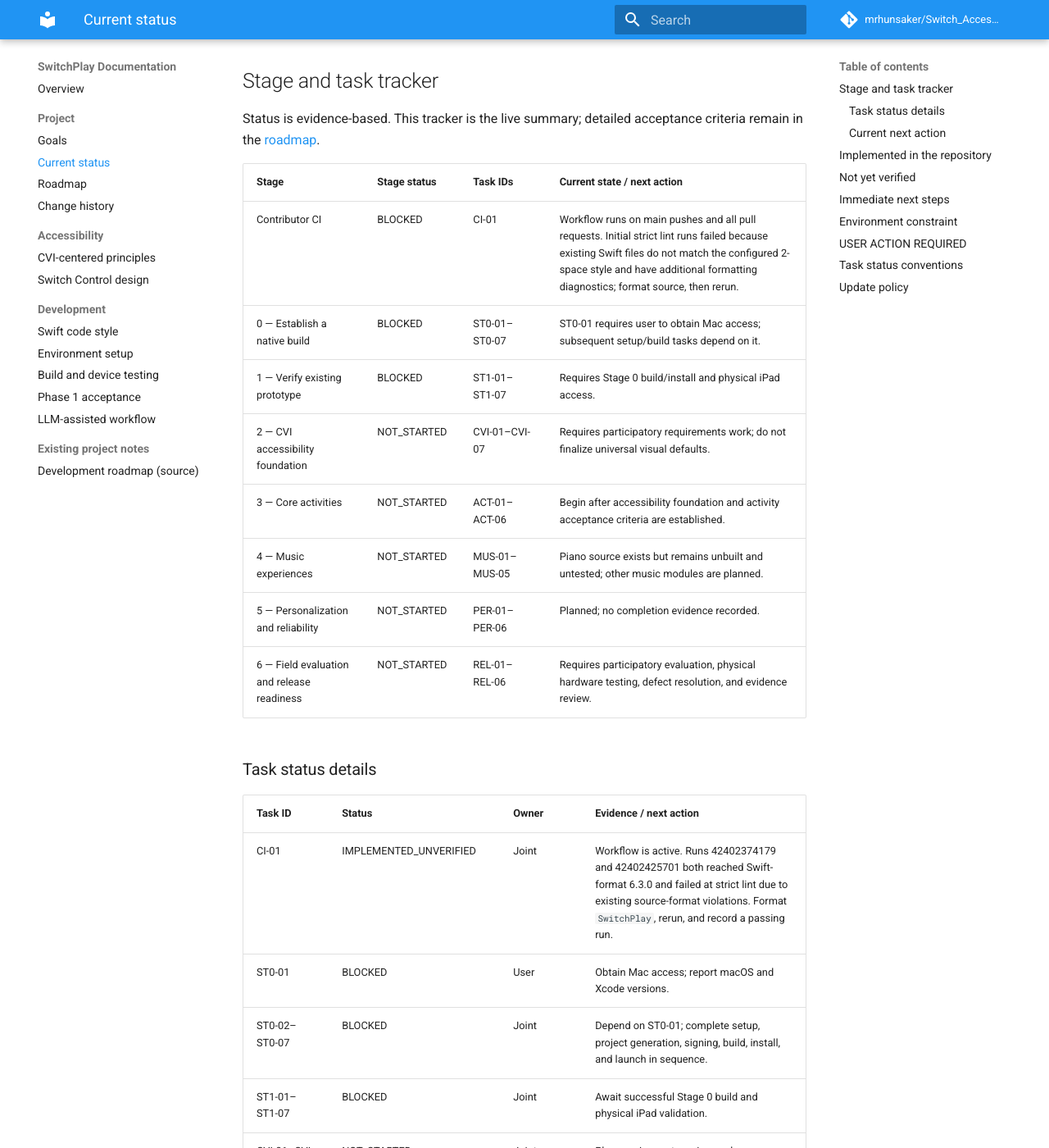
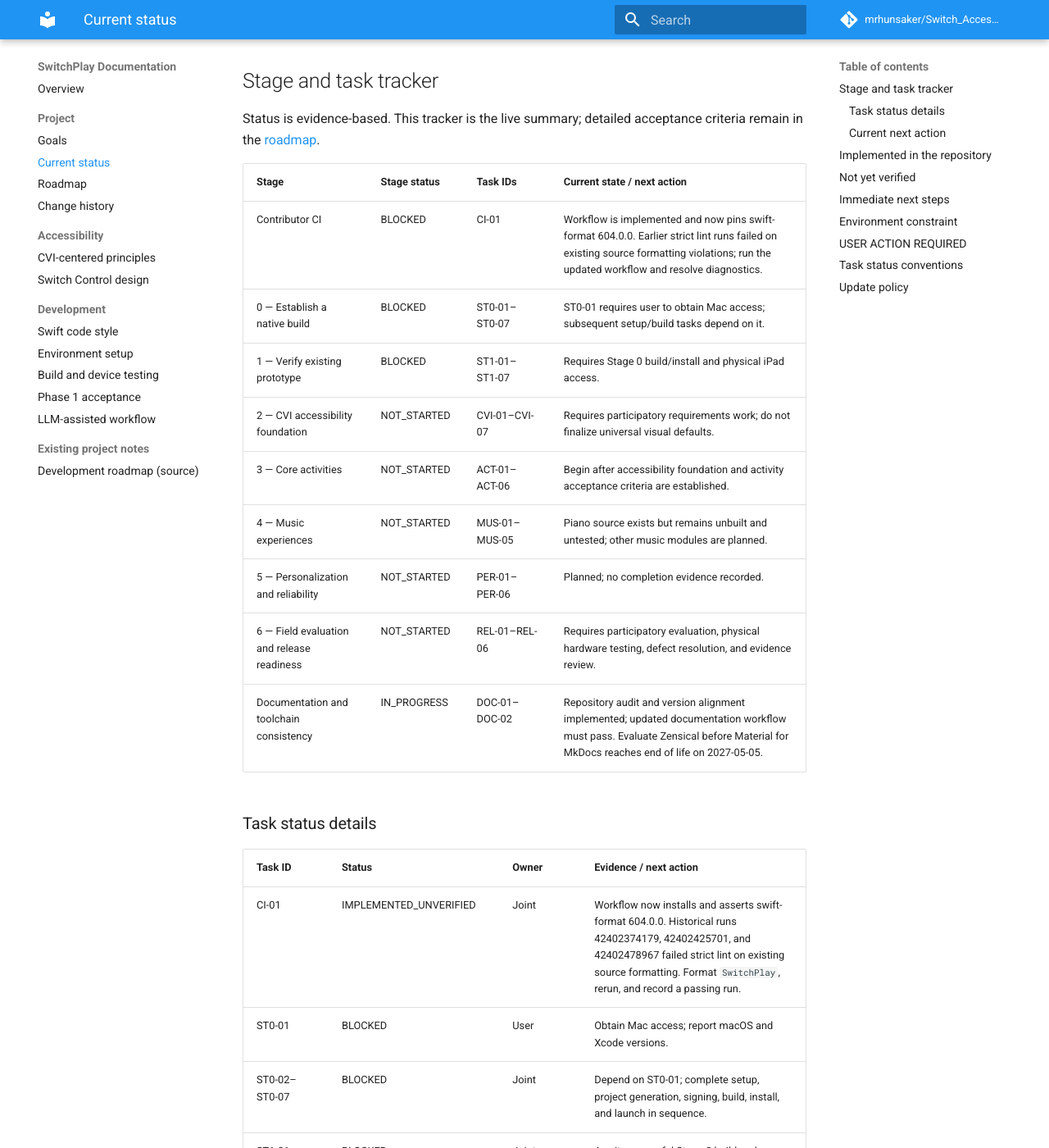
Before and after one commit to mrhunsaker/Switch_Access_iPadOS_App, an MkDocs documentation site: the page built from docs/project-status.md, in a window 1280 px wide and 1400 px high, scrolled down 324 px. Shown: the whole window at 82% size. Built offline with MkDocs 1.6.1 and Material for MkDocs 9.7.7, drawn with Linux system fonts in a browser that asks for light colours; comment, search, counter and statistics services are not loaded; some of the changed text lies outside the part shown.

Commit message:
Reconcile project status with repository audit

```diff
--- a/docs/project-status.md
+++ b/docs/project-status.md
@@ -12,7 +12,7 @@ Status is evidence-based. This tracker is the live summary; detailed acceptance
 
 | Stage | Stage status | Task IDs | Current state / next action |
 | --- | --- | --- | --- |
-| Contributor CI | BLOCKED | CI-01 | Workflow runs on main pushes and all pull requests. Initial strict lint runs failed because existing Swift files do not match the configured 2-space style and have additional formatting diagnostics; format source, then rerun. |
+| Contributor CI | BLOCKED | CI-01 | Workflow is implemented and now pins swift-format 604.0.0. Earlier strict lint runs failed on existing source formatting violations; run the updated workflow and resolve diagnostics. |
 | 0 — Establish a native build | BLOCKED | ST0-01–ST0-07 | ST0-01 requires user to obtain Mac access; subsequent setup/build tasks depend on it. |
 | 1 — Verify existing prototype | BLOCKED | ST1-01–ST1-07 | Requires Stage 0 build/install and physical iPad access. |
 | 2 — CVI accessibility foundation | NOT_STARTED | CVI-01–CVI-07 | Requires participatory requirements work; do not finalize universal visual defaults. |
@@ -20,12 +20,13 @@ Status is evidence-based. This tracker is the live summary; detailed acceptance
 | 4 — Music experiences | NOT_STARTED | MUS-01–MUS-05 | Piano source exists but remains unbuilt and untested; other music modules are planned. |
 | 5 — Personalization and reliability | NOT_STARTED | PER-01–PER-06 | Planned; no completion evidence recorded. |
 | 6 — Field evaluation and release readiness | NOT_STARTED | REL-01–REL-06 | Requires participatory evaluation, physical hardware testing, defect resolution, and evidence review. |
+| Documentation and toolchain consistency | IN_PROGRESS | DOC-01–DOC-02 | Repository audit and version alignment implemented; updated documentation workflow must pass. Evaluate Zensical before Material for MkDocs reaches end of life on 2027-05-05. |
 
 ### Task status details
 
 | Task ID | Status | Owner | Evidence / next action |
 | --- | --- | --- | --- |
-| CI-01 | IMPLEMENTED_UNVERIFIED | Joint | Workflow is active. Runs 42402374179 and 42402425701 both reached Swift-format 6.3.0 and failed at strict lint due to existing source-format violations. Format `SwitchPlay`, rerun, and record a passing run. |
+| CI-01 | IMPLEMENTED_UNVERIFIED | Joint | Workflow now installs and asserts swift-format 604.0.0. Historical runs 42402374179, 42402425701, and 42402478967 failed strict lint on existing source formatting. Format `SwitchPlay`, rerun, and record a passing run. |
 | ST0-01 | BLOCKED | User | Obtain Mac access; report macOS and Xcode versions. |
 | ST0-02–ST0-07 | BLOCKED | Joint | Depend on ST0-01; complete setup, project generation, signing, build, install, and launch in sequence. |
 | ST1-01–ST1-07 | BLOCKED | Joint | Await successful Stage 0 build and physical iPad validation. |
@@ -34,6 +35,8 @@ Status is evidence-based. This tracker is the live summary; detailed acceptance
 | MUS-01–MUS-05 | IMPLEMENTED_UNVERIFIED / NOT_STARTED | Joint | Existing piano code is committed but uncompiled; remaining music features are planned. |
 | PER-01–PER-06 | NOT_STARTED | Joint | Define individual settings, persistence, and lifecycle requirements. |
 | REL-01–REL-06 | NOT_STARTED | Joint | Schedule after core features and accessibility validation are ready. |
+| DOC-01 | IMPLEMENTED_UNVERIFIED | Joint | Repository-wide requirements and toolchain audit added at `docs/repository-audit.md`; verify the updated strict MkDocs build and Pages deployment. |
+| DOC-02 | NOT_STARTED | Joint | Evaluate migration from MkDocs Material to Zensical before 2027-05-05; check theme, navigation, search, strict build, and Pages deployment. |
 
 ### Current next action
 
@@ -54,7 +57,8 @@ Confirm whether a Mac is available. If yes, report its macOS version and Xcode v
 | Documentation site | MkDocs Material configuration and Pages workflow | Workflow committed; deployment pending |\n| Swift contributor standards | CODE_STYLE.md and root .swift-format configuration | Committed; automated lint workflow added; source lint result pending |
 
 ## Not yet verified
-- The Swift formatting workflow has not passed yet. GitHub Actions successfully found Swift-format 6.3.0, but strict lint failed on existing four-space indentation, line-length, import-order, and trailing-comma violations.
+- The latest observed Swift formatting run (42402478967) failed strict lint. Earlier runs used the Xcode-bundled Swift-format 6.3.0; the workflow has since been updated to install and assert 604.0.0, so its new run must be evaluated separately.
+- The updated documentation workflow has not yet been verified after upgrading its GitHub Actions to current major releases and pinning MkDocs Material 9.8.0. Previous build/deploy run 42402479023 succeeded.
 - The source compiles with the current Xcode and iPadOS SDK.
 - The app installs and launches on a physical iPad.
 - Interactive controls work through system-wide Switch Control.
@@ -63,7 +67,7 @@ Confirm whether a Mac is available. If yes, report its macOS version and Xcode v
 - Audio behavior is reliable across routes and interruptions.
 
 ## Immediate next steps
-1. Format the existing Swift files with the checked-in `.swift-format` configuration, then rerun CI-01 until strict lint passes.
+1. Format the existing Swift files with the checked-in `.swift-format` configuration using swift-format 604.0.0, then rerun CI-01 until strict lint passes.
 2. Arrange access to a Mac with a supported Xcode installation.
 3. Clone the repository, install XcodeGen, and generate the Xcode project.
 4. Configure a unique bundle identifier and signing team.
@@ -73,7 +77,7 @@ Confirm whether a Mac is available. If yes, report its macOS version and Xcode v
 8. Record device, iPadOS, switch hardware, assignments, scan style, outcomes, and defects.
 9. Begin CVI-centered requirements and participatory design before finalizing visual defaults.
 
-See [Development environment setup](development-environment.md) and [Build and device testing](BUILD_AND_DEVICE_TESTING.md).
+See [Development environment setup](development-environment.md), [Build and device testing](BUILD_AND_DEVICE_TESTING.md), and the [repository consistency audit](repository-audit.md).
 
 ## Environment constraint
 The current workflow has access to a Windows computer and an iPad. Windows can edit source and manage Git, but Xcode, the iPadOS SDK, signing, and native deployment require macOS. A Mac is a prerequisite for the first build and physical-device test.
```
